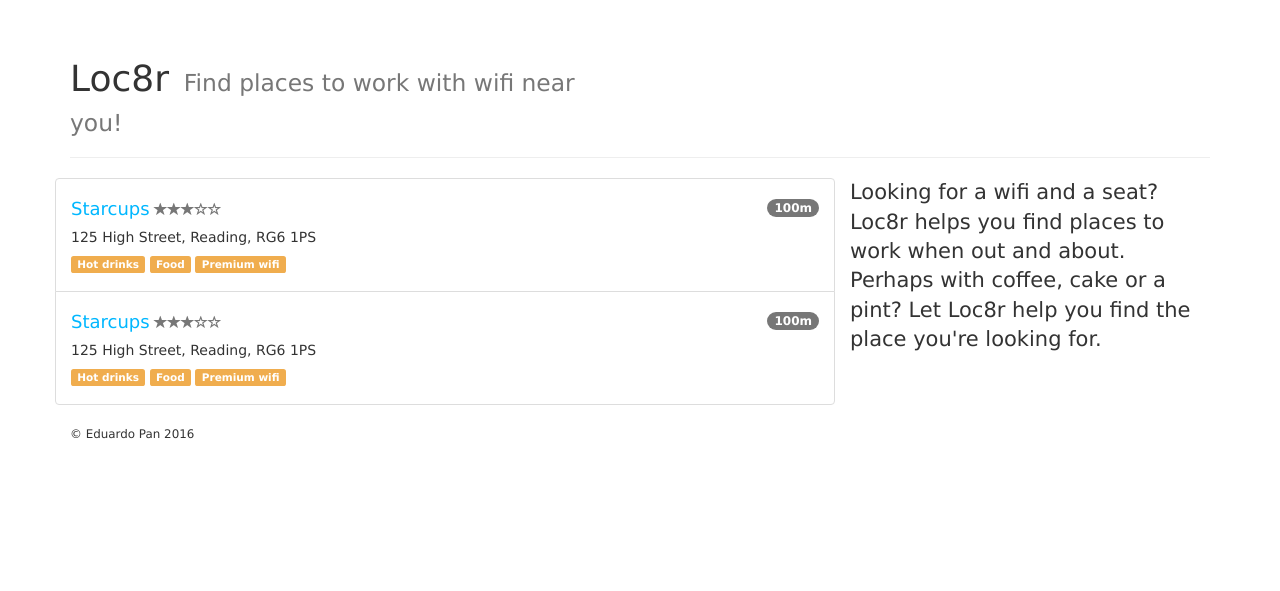
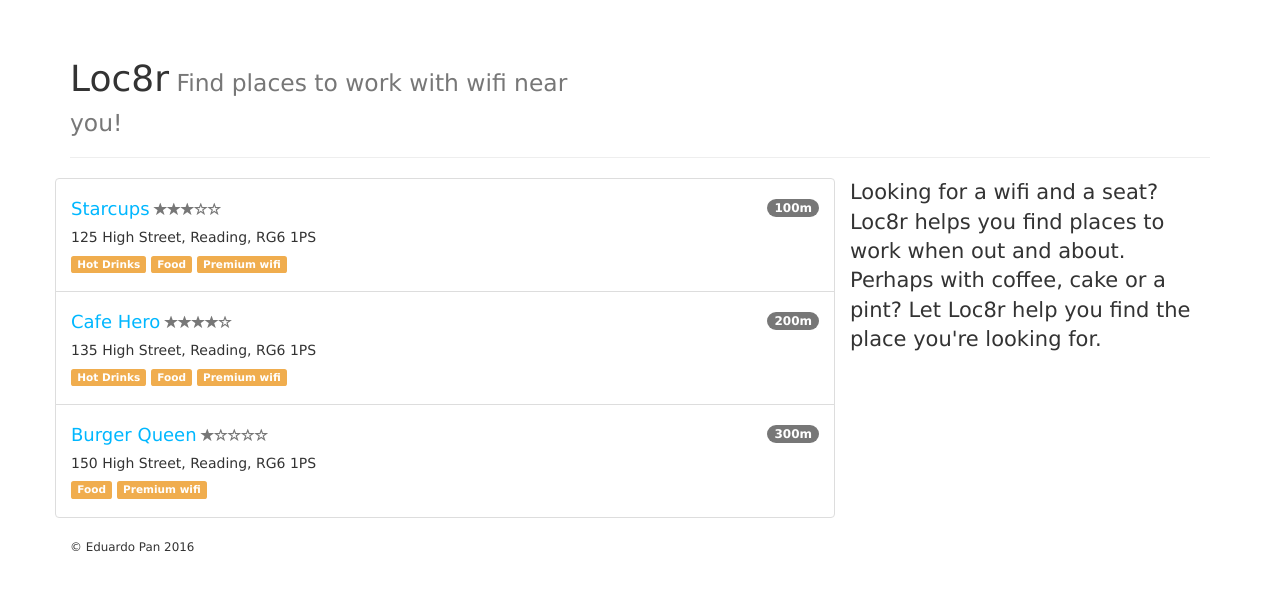
Before and after one commit to ZombieArg/ExpressTest, a Node server app: page / in a window 1280 px wide. Shown: the part 51-642 px from the top of the page. Run offline with Node 20, Linux system fonts and the light colour scheme.

Commit message:
Chapter 4 - Moving data from view to controller locations-list

```diff
--- a/app_server/controllers/locations.js
+++ b/app_server/controllers/locations.js
@@ -2,7 +2,32 @@
 
 /*Get 'home' page*/
 module.exports.homeList = function(req, res){
-	res.render('locations-list', {title: 'Home'});
+	res.render('locations-list', {
+		title: 'Loc8r - find places to work with wifi',
+		pageHeader: {
+			title: 'Loc8r',
+			strapline: 'Find places to work with wifi near you!'
+		},
+		locations: [{
+			name: 'Starcups',
+			address: '125 High Street, Reading, RG6 1PS',
+			rating: 3,
+			facilities: ['Hot Drinks','Food','Premium wifi'],
+			distance: '100m'
+		},{
+			name: 'Cafe Hero',
+			address: '135 High Street, Reading, RG6 1PS',
+			rating: 4,
+			facilities: ['Hot Drinks','Food','Premium wifi'],
+			distance: '200m'
+		},{
+			name: 'Burger Queen',
+			address: '150 High Street, Reading, RG6 1PS',
+			rating: 1,
+			facilities: ['Food','Premium wifi'],
+			distance: '300m'
+		}]
+	});
 };
 
 /*Get 'Location info' page*/
--- a/app_server/views/locations-list.jade
+++ b/app_server/views/locations-list.jade
@@ -4,44 +4,25 @@ block content
   #banner.page-header
     .row
       .col-lg-6
-        h1 Loc8r
-         small &nbsp; Find places to work with wifi near you!
+        h1= pageHeader.title
+         small &nbsp;#{pageHeader.strapline}
   .row
     .col-xs-12.col.col-sm-8
       .row.list-group
-        .col-xs-12.list-group-item
+        each location in locations
+         .col-xs-12.list-group-item
           h4
-           a(href='/locations') Starcups
+           a(href='/locations')= location.name
            small &nbsp;
-            span.glyphicon.glyphicon-star
-            span.glyphicon.glyphicon-star
-            span.glyphicon.glyphicon-star
-            span.glyphicon.glyphicon-star-empty
-            span.glyphicon.glyphicon-star-empty
-           span.badge.pull-right.badge-default 100m
-          p.address 125 High Street, Reading, RG6 1PS
+            - for (var i = 1; i <= location.rating; i++)
+               span.glyphicon.glyphicon-star
+            - for (var i = location.rating; i < 5; i++)
+               span.glyphicon.glyphicon-star-empty
+           span.badge.pull-right.badge-default= location.distance
+          p.address= location.address
           p
-           span.label.label-warning Hot drinks
-           | &nbsp;
-           span.label.label-warning Food
-           | &nbsp;
-           span.label.label-warning Premium wifi
-        .col-xs-12.list-group-item
-            h4
-                a(href='/locations') Starcups
-                small &nbsp;
-                    span.glyphicon.glyphicon-star
-                    span.glyphicon.glyphicon-star
-                    span.glyphicon.glyphicon-star
-                    span.glyphicon.glyphicon-star-empty
-                    span.glyphicon.glyphicon-star-empty
-                span.badge.pull-right.badge-default 100m
-            p.address 125 High Street, Reading, RG6 1PS
-            p
-                span.label.label-warning Hot drinks
-                | &nbsp;
-                span.label.label-warning Food
-                | &nbsp;
-                span.label.label-warning Premium wifi
+           each facility in location.facilities
+            span.label.label-warning= facility
+            | &nbsp;
     .col-xs-12.col.col-sm-4
       p.lead Looking for a wifi and a seat? Loc8r helps you find places to work when out and about. Perhaps  with coffee, cake or a pint? Let Loc8r help you find the place you're looking for.
```
